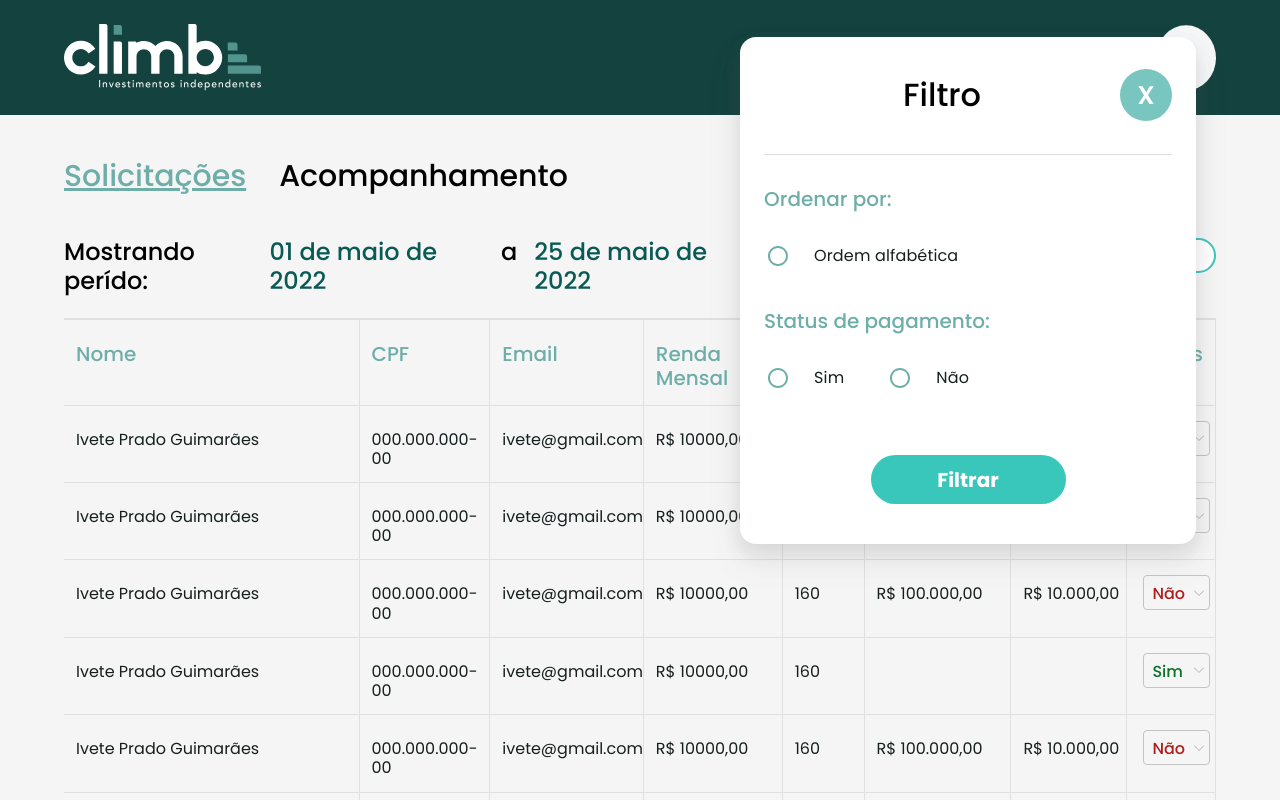
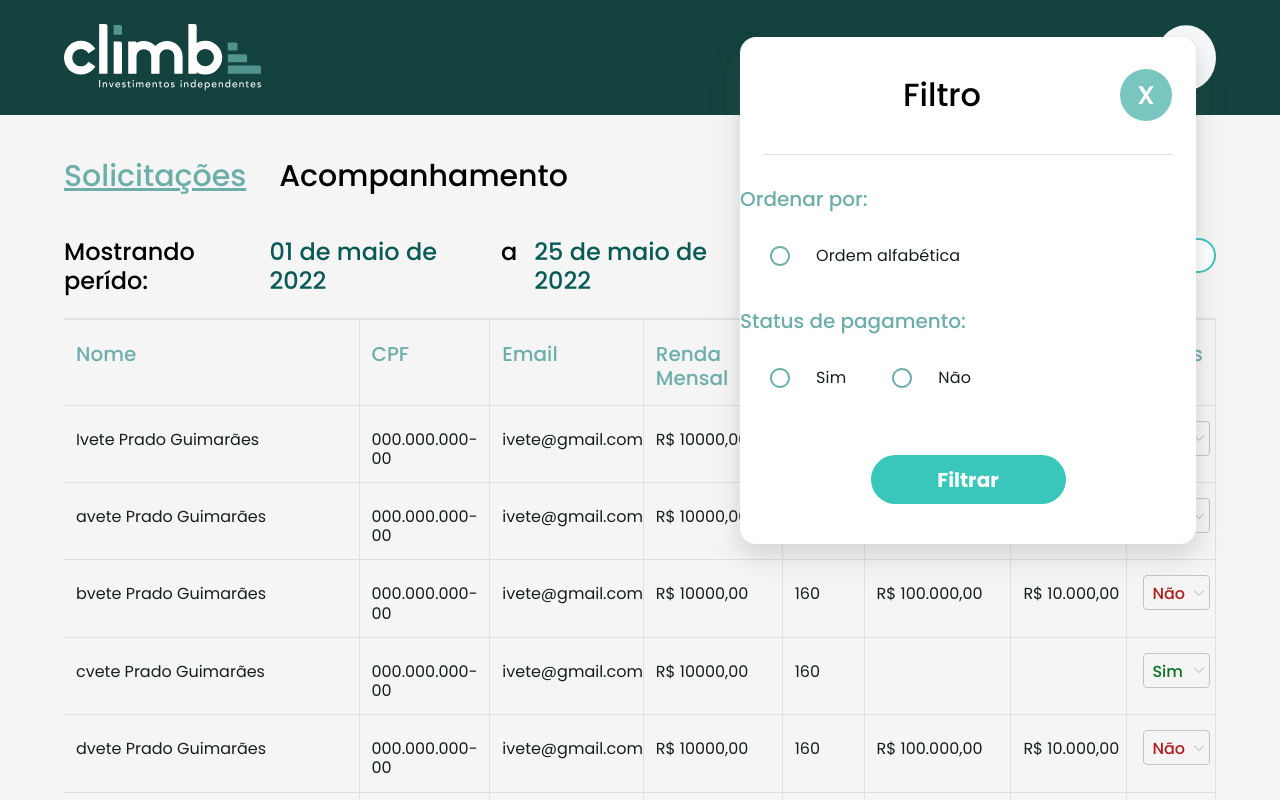
Before and after one commit to feliipedev/climb-dashboard-frontend, a React (Create React App) app: page /solicitacoes in a window 1280 px wide. Both pictures are taken after a click on the button "Filtro". Shown: the top 800 px of the page. Built offline with nearby package versions, Linux system fonts and the light colour scheme.

Commit message:
ajustes na ordem alfabetica da tabela

```diff
--- a/src/pages/Requests/Requests.tsx
+++ b/src/pages/Requests/Requests.tsx
@@ -55,7 +55,7 @@ const Requests = (): JSX.Element => {
       status: "Não",
     },
     {
-      name: "Ivete Prado Guimarães",
+      name: "avete Prado Guimarães",
       cpf: "000.000.000-00",
       email: "ivete@gmail.com",
       rendaMensal: "R$ 10000,00",
@@ -65,7 +65,7 @@ const Requests = (): JSX.Element => {
       status: "Sim",
     },
     {
-      name: "Ivete Prado Guimarães",
+      name: "bvete Prado Guimarães",
       cpf: "000.000.000-00",
       email: "ivete@gmail.com",
       rendaMensal: "R$ 10000,00",
@@ -75,7 +75,7 @@ const Requests = (): JSX.Element => {
       status: "Não",
     },
     {
-      name: "Ivete Prado Guimarães",
+      name: "cvete Prado Guimarães",
       cpf: "000.000.000-00",
       email: "ivete@gmail.com",
       rendaMensal: "R$ 10000,00",
@@ -85,7 +85,7 @@ const Requests = (): JSX.Element => {
       status: "Sim",
     },
     {
-      name: "Ivete Prado Guimarães",
+      name: "dvete Prado Guimarães",
       cpf: "000.000.000-00",
       email: "ivete@gmail.com",
       rendaMensal: "R$ 10000,00",
@@ -95,7 +95,7 @@ const Requests = (): JSX.Element => {
       status: "Não",
     },
     {
-      name: "Ivete Prado Guimarães",
+      name: "evete Prado Guimarães",
       cpf: "000.000.000-00",
       email: "ivete@gmail.com",
       rendaMensal: "R$ 10000,00",
@@ -147,24 +147,27 @@ const Requests = (): JSX.Element => {
   ]);
   const [bodyTableAux, setBodyTableAux] = useState<Loan[]>(bodyTable);
 
-  useEffect(() => {
+  const handleFilter = () => {
     if (select === "Order") {
-      return setBodyTable(
       bodyTable.sort((a, b) =>
         a.name.toLowerCase() > b.name.toLowerCase()
           ? 1
           : b.name.toLowerCase() > a.name.toLowerCase()
           ? -1
           : 0
-        )
       );
+      setOpenModalFilter(false);
     }
-    if (select === "Não")
-      return setBodyTable(bodyTableAux.filter((item) => item.status === "Não"));
+    if (select === "Não") {
+      setBodyTable(bodyTableAux.filter((item) => item.status === "Não"));
+      setOpenModalFilter(false);
+    }
 
-    if (select === "Sim")
-      return setBodyTable(bodyTableAux.filter((item) => item.status === "Sim"));
-  }, [select]);
+    if (select === "Sim") {
+      setBodyTable(bodyTableAux.filter((item) => item.status === "Sim"));
+      setOpenModalFilter(false);
+    }
+  };
 
   useEffect(() => {
     if (search) {
@@ -173,6 +176,8 @@ const Requests = (): JSX.Element => {
           item.name.toLocaleLowerCase().startsWith(search.toLocaleLowerCase())
         )
       );
+    } else {
+      setBodyTable(bodyTableAux);
     }
   }, [search]);
 
@@ -217,27 +222,22 @@ const Requests = (): JSX.Element => {
                   <img src={CloseFilter} alt="fechar filtro" />
                 </StyledCloseFilter>
               </HeaderFilter>
+              <FormControl>
+                <RadioGroup
+                  row={true}
+                  aria-labelledby="demo-radio-buttons-group-label"
+                  name="row-radio-buttons-group"
+                >
                   <BodyFilter>
                     <p>Ordenar por:</p>
-                <FormControl>
-                  <RadioGroup
-                    aria-labelledby="demo-radio-buttons-group-label"
-                    name="radio-buttons-group"
-                  >
                     <FormControlLabel
                       value="order"
                       control={<Radio />}
                       label="Ordem alfabética"
                       onChange={() => setSelect("Order")}
                     />
-                  </RadioGroup>
-                </FormControl>
                     <p>Status de pagamento:</p>
-                <FormControl>
-                  <RadioGroup
-                    aria-labelledby="demo-radio-buttons-group-label"
-                    name="radio-buttons-group"
-                  >
+                    <FlexContainer>
                       <FormControlLabel
                         value="female"
                         control={<Radio />}
@@ -250,12 +250,15 @@ const Requests = (): JSX.Element => {
                         label="Não"
                         onChange={() => setSelect("Não")}
                       />
+                    </FlexContainer>
+                  </BodyFilter>
                 </RadioGroup>
               </FormControl>
               <FilterButtonStyled>
-                  <ButtonFilterModal>Filtrar</ButtonFilterModal>
+                <ButtonFilterModal onClick={() => handleFilter()}>
+                  Filtrar
+                </ButtonFilterModal>
               </FilterButtonStyled>
-              </BodyFilter>
             </FilterContainer>
           </CollumnContainer>
         </TitleStyled>
--- a/src/pages/SideDish/SideDish.tsx
+++ b/src/pages/SideDish/SideDish.tsx
@@ -315,23 +315,26 @@ const SideDish = (): JSX.Element => {
   ]);
   const [bodyTableAux, setBodyTableAux] = useState<Loan[]>(bodyTable);
 
-  useEffect(() => {
-    console.log(select);
+  const handleFilter = () => {
     if (select === "Order") {
-      let teste = bodyTable.sort((a, b) =>
+      bodyTable.sort((a, b) =>
         a.name.toLowerCase() > b.name.toLowerCase()
           ? 1
           : b.name.toLowerCase() > a.name.toLowerCase()
           ? -1
           : 0
       );
-      setBodyTable(teste);
+      setOpenModalFilter(false);
     }
-    if (select === "Pendente")
+    if (select === "Pendente") {
       setBodyTable(bodyTableAux.filter((item) => item.status === "Pendente"));
+      setOpenModalFilter(false);
+    }
 
-    if (select === "Efetuado")
+    if (select === "Efetuado") {
       setBodyTable(bodyTableAux.filter((item) => item.status === "Efetuado"));
+      setOpenModalFilter(false);
+    }
 
     if (dateInitial && dateEnd) {
       var dia = String(dateInitial.getDate()).padStart(2, "0");
@@ -350,8 +353,9 @@ const SideDish = (): JSX.Element => {
           return moment(date2).isBefore(date1) && moment(date3).isAfter(date1);
         })
       );
+      setOpenModalFilter(false);
     }
-  }, [select, dateInitial, dateEnd]);
+  };
 
   useEffect(() => {
     if (search) {
@@ -425,26 +429,24 @@ const SideDish = (): JSX.Element => {
                 </StyledCloseFilter>
               </HeaderFilter>
               <BodyFilter>
-                <p>Ordenar por:</p>
                 <FormControl>
                   <RadioGroup
                     aria-labelledby="demo-radio-buttons-group-label"
                     name="radio-buttons-group"
                   >
+                    <CollumnContainer>
+                    <p>Ordenar por:</p>
+
                     <FormControlLabel
                       value="other"
                       control={<Radio />}
                       label="Ordem alfabética"
                       onChange={() => setSelect("Order")}
                     />
-                  </RadioGroup>
-                </FormControl>
+                    </CollumnContainer>
+
                     <p>Status de pagamento:</p>
-                <FormControl>
-                  <RadioGroup
-                    aria-labelledby="demo-radio-buttons-group-label"
-                    name="radio-buttons-group"
-                  >
+                    <FlexContainer>
                       <FormControlLabel
                         value="female"
                         control={<Radio />}
@@ -457,8 +459,9 @@ const SideDish = (): JSX.Element => {
                         label="Pendente"
                         onChange={() => setSelect("Pendente")}
                       />
+                    </FlexContainer>
                   </RadioGroup>
-                </FormControl>
+                </FormControl>{" "}
                 <SelectDate>
                   <p>Selecionar período:</p>
                   <FlexContainer>
@@ -482,12 +485,13 @@ const SideDish = (): JSX.Element => {
                     />
                   </FlexContainer>
                 </SelectDate>
+              </BodyFilter>
+
               <FilterButtonStyled>
-                  <ButtonFilterModal isOpen={selectData}>
+                <ButtonFilterModal onClick={() => handleFilter()}>
                   Filtrar
                 </ButtonFilterModal>
               </FilterButtonStyled>
-              </BodyFilter>
             </FilterContainer>
           </CollumnContainer>
         </TitleStyled>
@@ -1072,6 +1076,7 @@ const CalendarDate = styled.div`
   letter-spacing: 0.0168em;
   color: #6eaea9;
   cursor: pointer;
+  margin-left: 24px;
   span {
     margin-left: 8px;
     font-family: "Manrope", "Poppins";
@@ -1100,8 +1105,8 @@ const FilterButtonStyled = styled.div`
   justify-content: center;
 `;
 
-const ButtonFilterModal = styled.button<{ isOpen: boolean }>`
-  margin-top: ${(props) => (props.isOpen ? "16px" : "40px")};
+const ButtonFilterModal = styled.button`
+  margin-top: 16px;
   width: 195px;
   height: 49px;
   background: #39c6bb;
--- a/src/styles/globalStyle.ts
+++ b/src/styles/globalStyle.ts
@@ -96,9 +96,11 @@ export default createGlobalStyle`
   }
   .react-datepicker__navigation--next {
     right: 18px;
+    top: -250px;
   }
   .react-datepicker__navigation--previous {
     left: 18px;
+    top: -250px;
   }
   .react-datepicker__day-names{
     border-top: 1.29957px solid #E0E0E0;
@@ -118,6 +120,9 @@ export default createGlobalStyle`
     line-height: 143%;
     letter-spacing: 0.018em;
     color: #818181;
+  }
+  .react-datepicker__month-container{
+    margin-top: -250px;
   }
   .react-datepicker__input-container{
     input{width: 152px;
@@ -190,7 +195,6 @@ export default createGlobalStyle`
   }
   .MuiFormGroup-root{
     flex-direction: row !important;
-    margin-left: -26px;
   }
   .MuiFormGroup-root :hover{
    background: none;
@@ -203,7 +207,10 @@ export default createGlobalStyle`
     fill : #6EAEA9 !important;
     background: none;
   }
-  .MuiFormControlLabel-root:nth-child(0){
-    margin-left: -16px;
+  .fkCLRm p {
+    margin-left: 24px;
+  }
+  .iocJID p {
+    margin-left: 24px;
   }
 `;
```
Lines whose indentation alone changed are shown as unchanged.
